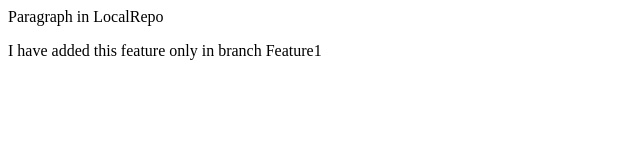
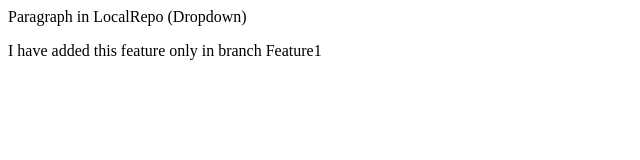
Before and after one commit to Fatima286/localrepo, a plain HTML site: page index.html in a window 1280 px wide. Shown: the whole page, without its empty margins (0-640 px from the left). Drawn offline with Linux system fonts and the light colour scheme.

```diff
--- a/index.html
+++ b/index.html
@@ -1,2 +1,2 @@
-<p>Paragraph in LocalRepo</p>
+<p>Paragraph in LocalRepo (Dropdown)</p>
 <p>I have added this feature only in branch Feature1</p>
```
